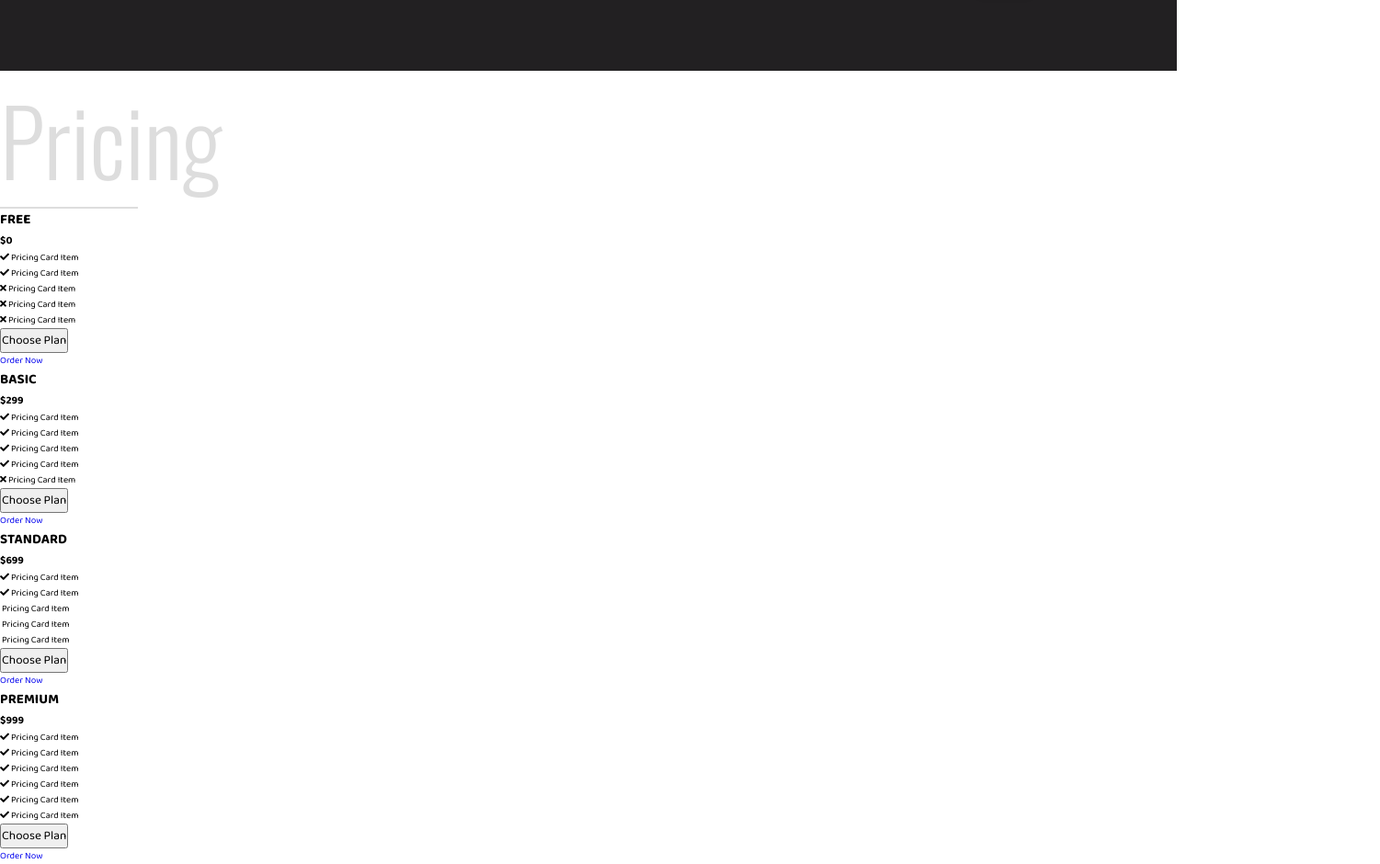
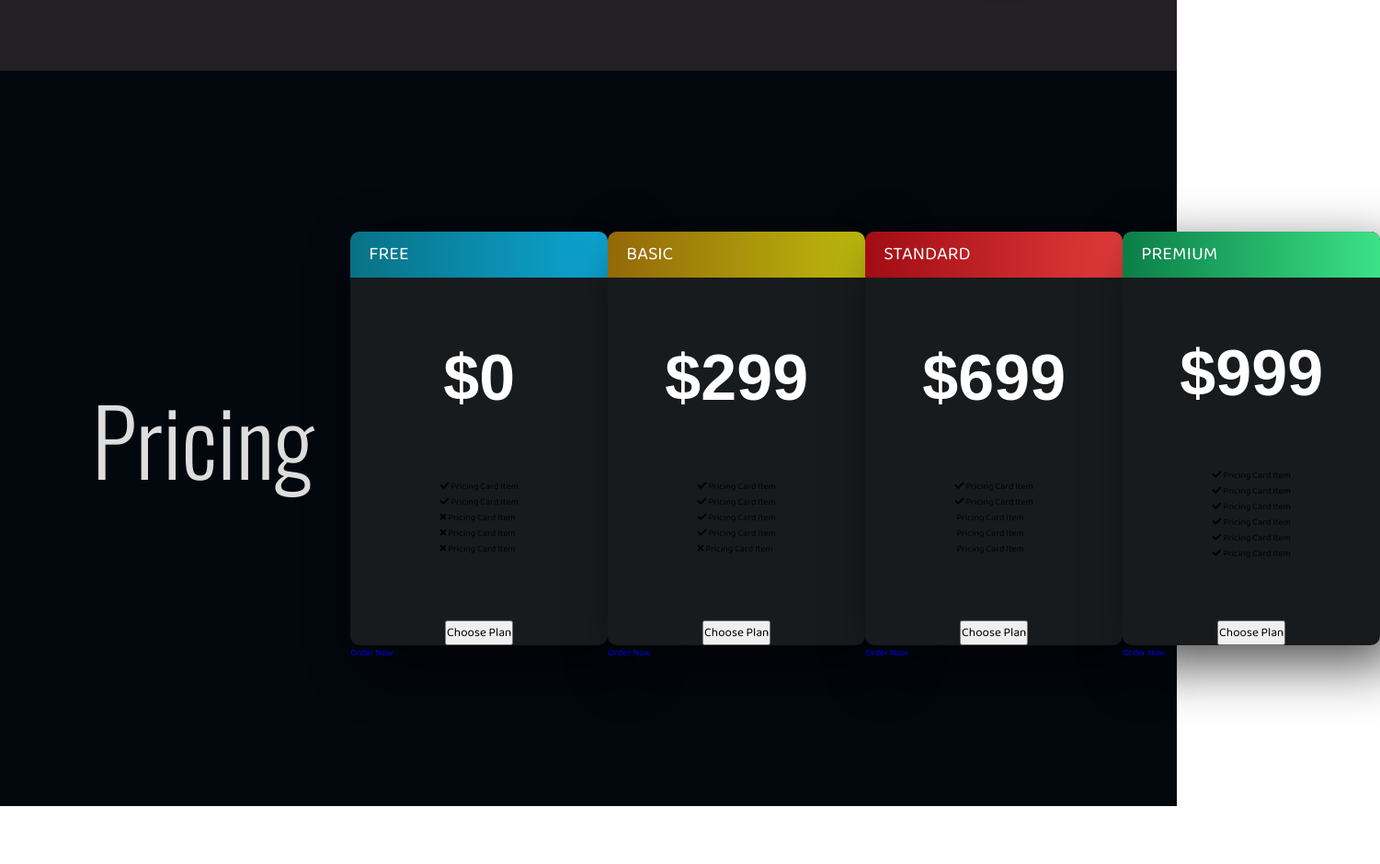
Before and after one commit to dzhambov/Business-Website, a plain HTML site: page index.html in a window 1280 px wide. Shown: the part 1523-2463 px from the top of the page at 92% size, 1501 px wide, since content can reach past the window. After the commit the page ends 2400 px from the top, so only its background shows below. Drawn offline with nearby package versions, Linux system fonts and the light colour scheme.

Commit message:
create and customize pricing card section.

```diff
--- a/style.css
+++ b/style.css
@@ -13,6 +13,20 @@
 
 html {
   font-size: 62.5%;
+}
+
+.section-heading {
+  font-family: "Oswald", sans-serif;
+  font-size: 10rem;
+  font-weight: 300;
+  color: #ddd;
+  margin-right: 4rem;
+}
+
+.section-heading-line {
+  width: 15rem;
+  height: .2rem;
+  background-color: #ddd;
 }
 /* End of Common Styles */
 
@@ -303,20 +317,6 @@ html {
   position: relative;
 }
 
-.section-heading {
-  font-family: "Oswald", sans-serif;
-  font-size: 10rem;
-  font-weight: 300;
-  color: #ddd;
-  margin-right: 4rem;
-}
-
-.section-heading-line {
-  width: 15rem;
-  height: .2rem;
-  background-color: #ddd;
-}
-
 .video-wrapper {
   width: 100rem;
   height: 50rem;
@@ -408,3 +408,75 @@ html {
   font-size: 5rem;
 }
 /* End of Section 2 */
+
+/* Section 3 */
+.section-3 {
+  width: 100%;
+  height: 100vh;
+  background-color: #03070e;
+  display: flex;
+  align-items: center;
+  padding-left: 10rem;
+}
+
+.pricing-cards-wrapper {
+  width: 100%;
+  display: flex;
+  justify-content: space-evenly;
+}
+
+.pricing-card {
+  width: 28rem;
+  height: 45rem;
+  background-color: #181b1d;
+  border-radius: 1rem;
+  box-shadow: 2rem 2rem 6rem rgba(0, 0, 0, 0.7);
+}
+
+.pricing-card-front {
+  width: 100%;
+  height: 100%;
+  display: flex;
+  flex-direction: column;
+  align-items: center;
+  justify-content: space-between;
+}
+
+.pricing-card-heading {
+  font-size: 2rem;
+  font-weight: 300;
+  color: #fff;
+  width: 100%;
+  height: 5rem;
+  display: flex;
+  align-items: center;
+  padding-left: 2rem;
+}
+
+.heading-free {
+  background: linear-gradient(to right, #087285, #0da5d3);
+  border-radius: 1rem 1rem 0 0;
+}
+
+.heading-basic {
+  background: linear-gradient(to right, #946809, #bdba0e);
+  border-radius: 1rem 1rem 0 0;
+}
+
+.heading-standard {
+  background: linear-gradient(to right, #a10c14, #e23b3b);
+  border-radius: 1rem 1rem 0 0;
+}
+
+.heading-premium {
+  background: linear-gradient(to right, #0b7e48, #3be286);
+  border-radius: 1rem 1rem 0 0;
+}
+
+.pricing-card-price {
+  font-family: "MADE Soulmaze", sans-serif;
+  font-size: 7rem;
+  font-weight: 800;
+  color: #fff;
+}
+/* End of Section 3 */
```
